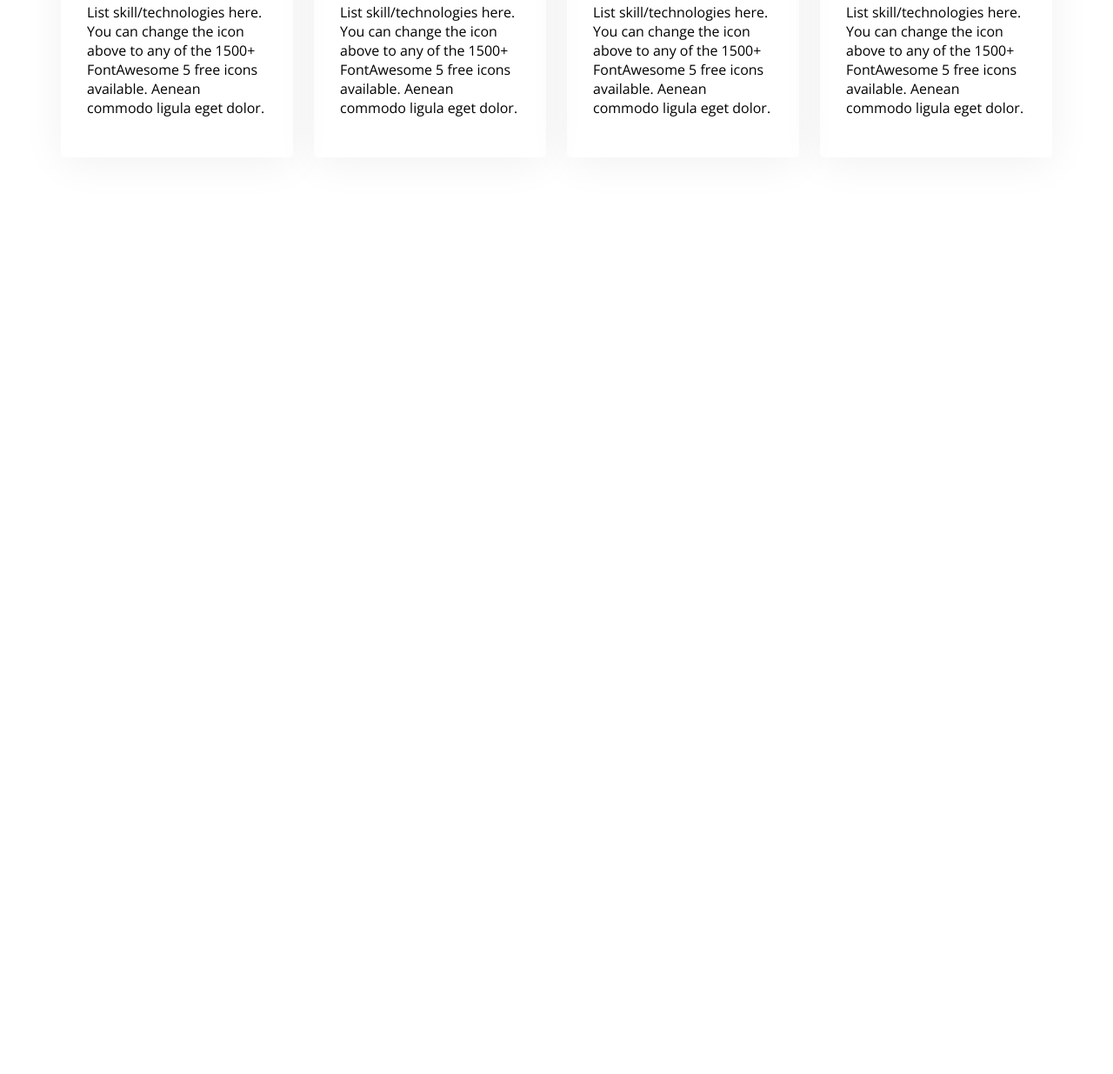
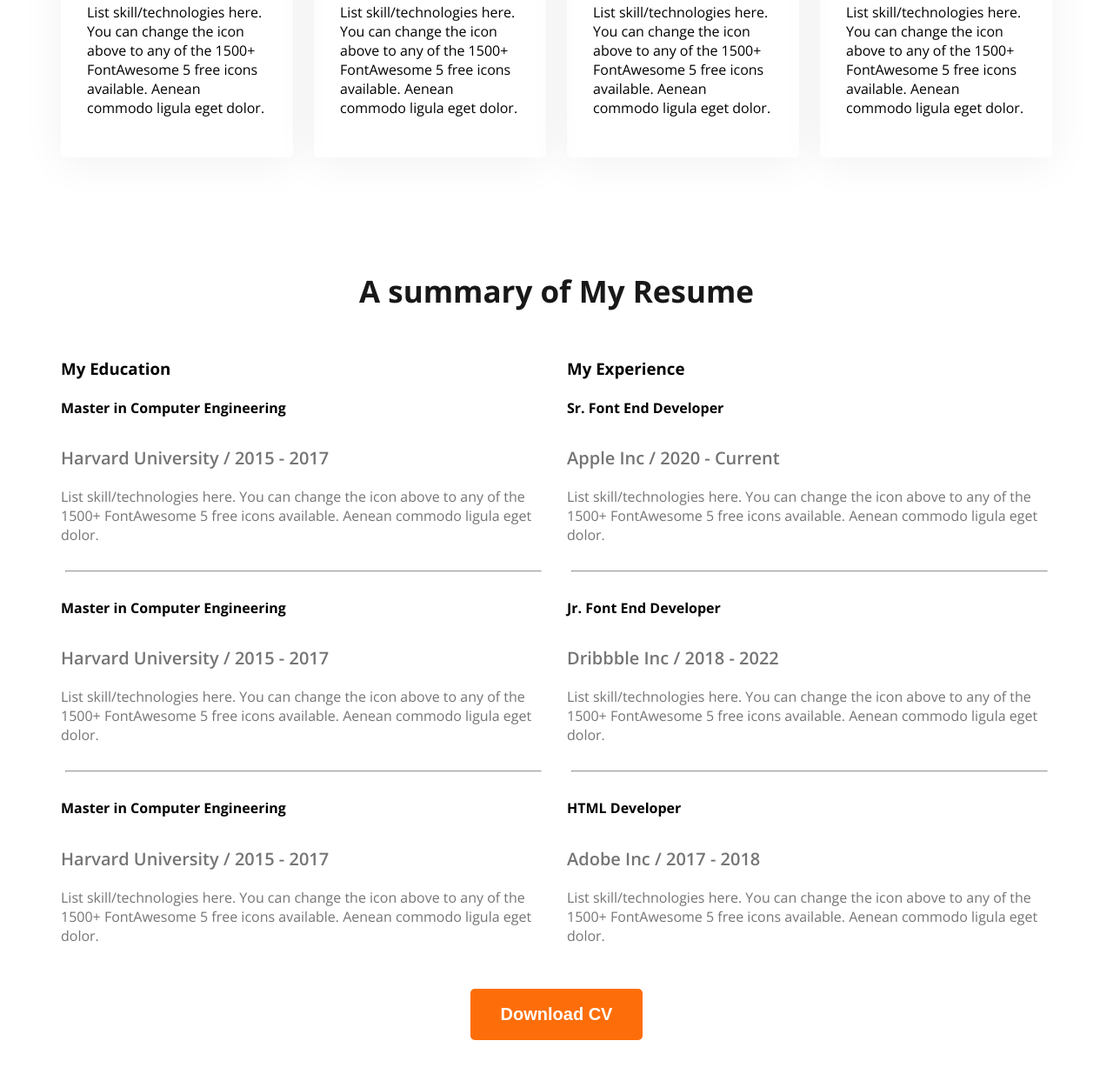
Before and after one commit to Shahid-97-Ahamed/shahid-ahamed-porttfolio, a plain HTML site: page index.html in a window 1280 px wide. Shown: the part 1918-3153 px from the top of the page at 87% size. Before the commit the page ends 2229 px from the top, so only its background shows below. Drawn offline with nearby package versions, Linux system fonts and the light colour scheme.

Commit message:
resume section done

```diff
--- a/css/style.css
+++ b/css/style.css
@@ -134,3 +134,24 @@ main section{
     box-shadow: 0px 6px 50px 0px rgba(0, 0, 0, 0.06);
 }
 /* What Can I Do style Ends */
+/* resume style start */
+.reasume-contener{
+    display: flex;
+    gap: 24px;
+}
+.experince-sub-title{
+    font-size: 20px;
+    font-weight: 600;
+    margin-bottom: 20px;
+}
+.experince-desceiption,.experince-sub-title{
+    color: #757575;
+
+}
+.resume hr{
+    margin: 30px 5px;
+}
+.resume-download-cv{
+    margin-top: 50px;
+}
+/* resume style Ends */
--- a/index.html
+++ b/index.html
@@ -89,6 +89,64 @@
 </div>
  </section>
 <!-- What i Can Do Section Ends -->
+ <!-- Reasume Culom Start -->
+<section class="resume">
+<h3 class="section-title text-center">A summary of My Resume</h3>
+<div class="reasume-contener">
+<!-- .resume-column*2>h3.resume-column-title+.experince*3>h4.experince-title+h5.experince-sub-title+.experince-desceiption -->
+<div class="resume-column">
+    <h3 class="resume-column-title">My Education</h3>
+    <div class="experince">
+        <h4 class="experince-title">Master in Computer Engineering</h4>
+        <h5 class="experince-sub-title">Harvard University / 2015 - 2017</h5>
+        <div class="experince-desceiption">List skill/technologies here. You can change the icon above
+            to any of the 1500+ FontAwesome 5 free icons available. Aenean commodo ligula eget dolor.</div>
+    </div>
+    <hr>
+    <div class="experince">
+        <h4 class="experince-title">Master in Computer Engineering</h4>
+        <h5 class="experince-sub-title">Harvard University / 2015 - 2017</h5>
+        <div class="experince-desceiption">List skill/technologies here. You can change the icon above
+            to any of the 1500+ FontAwesome 5 free icons available. Aenean commodo ligula eget dolor.</div>
+    </div>
+    <hr>
+    <div class="experince">
+        <h4 class="experince-title">Master in Computer Engineering</h4>
+        <h5 class="experince-sub-title">Harvard University / 2015 - 2017</h5>
+        <div class="experince-desceiption">List skill/technologies here. You can change the icon above
+            to any of the 1500+ FontAwesome 5 free icons available. Aenean commodo ligula eget dolor.</div>
+    </div>
+</div>
+<div class="resume-column">
+    <h3 class="resume-column-title">My Experience</h3>
+    <div class="experince">
+        <h4 class="experince-title">Sr. Font End Developer</h4>
+        <h5 class="experince-sub-title">Apple Inc / 2020 - Current</h5>
+        <div class="experince-desceiption">List skill/technologies here. You can change the icon above
+            to any of the 1500+ FontAwesome 5 free icons available. Aenean commodo ligula eget dolor.</div>
+    </div>
+    <hr>
+    <div class="experince">
+        <h4 class="experince-title">Jr. Font End Developer</h4>
+        <h5 class="experince-sub-title">Dribbble Inc / 2018 - 2022</h5>
+        <div class="experince-desceiption">List skill/technologies here. You can change the icon above
+            to any of the 1500+ FontAwesome 5 free icons available. Aenean commodo ligula eget dolor.</div>
+    </div>
+    <hr>
+    <div class="experince">
+        <h4 class="experince-title">HTML Developer</h4>
+        <h5 class="experince-sub-title">Adobe Inc / 2017 - 2018</h5>
+        <div class="experince-desceiption">List skill/technologies here. You can change the icon above
+            to any of the 1500+ FontAwesome 5 free icons available. Aenean commodo ligula eget dolor.</div>
+    </div>
+</div>
+
+</div>
+<div class="text-center resume-download-cv"><button class="btn">Download CV</button>
+</div>
+</section>
+
+ <!-- Reasume Culom Ends -->
 </main>
 <footer>
 
```
